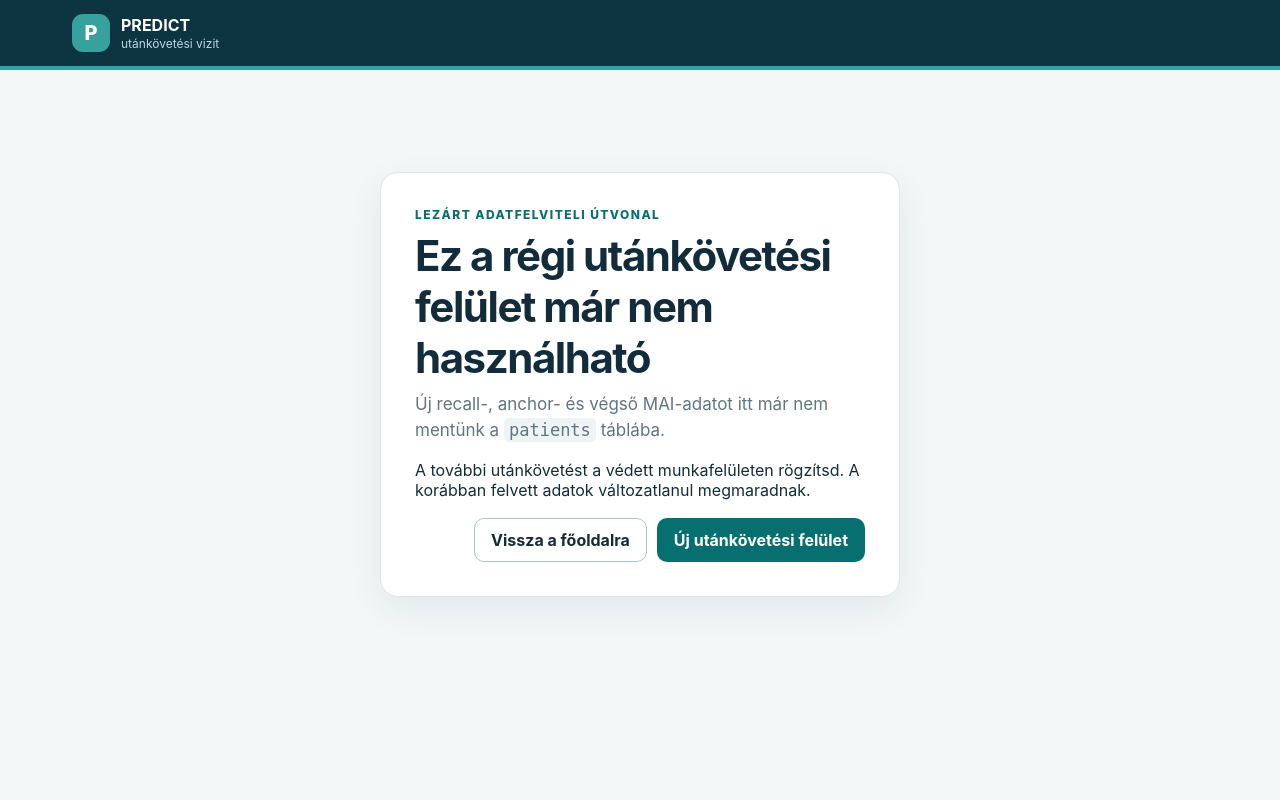
After one commit to janoskonig/TAF_dataapp, a Flask app: template templates/legacy_followup_closed.html in a window 1280 px wide. The commit adds this page. Run offline with Flask 2, Linux system fonts and the light colour scheme; the template is opened without the code that fills it, so the values that code supplies are empty; some libraries are stand-ins or nearby versions.

Commit message:
Close legacy follow-up data entry routes

```diff
--- a/main.py
+++ b/main.py
@@ -236,6 +236,20 @@ app.register_blueprint(
         allowed_file=allowed_file,
     )
 )
+
+LEGACY_FOLLOWUP_PATHS = {
+    "/questionnaire3",
+    "/submit_questionnaire3",
+    "/upload_final_mai",
+    "/submit_final_mai",
+}
+
+
+@app.before_request
+def close_legacy_followup_routes():
+    """Prevent every legacy follow-up route from writing to patients."""
+    if request.path in LEGACY_FOLLOWUP_PATHS:
+        return render_template("legacy_followup_closed.html"), 410
 
 @app.route('/')
 def welcome():
--- /dev/null
+++ b/templates/legacy_followup_closed.html
@@ -0,0 +1,32 @@
+<!doctype html>
+<html lang="hu">
+<head>
+    <meta charset="utf-8">
+    <meta name="viewport" content="width=device-width, initial-scale=1">
+    <meta name="robots" content="noindex,nofollow">
+    <title>Régi utánkövetés lezárva · PREDICT</title>
+    <link rel="stylesheet" href="{{ url_for('static', filename='followup.css') }}">
+</head>
+<body>
+    <header class="app-header">
+        <div class="header-inner">
+            <a class="brand" href="{{ url_for('welcome') }}">
+                <span class="brand-mark">P</span>
+                <span><strong>PREDICT</strong><small>utánkövetési vizit</small></span>
+            </a>
+        </div>
+    </header>
+    <main class="page-shell">
+        <section class="narrow-card card">
+            <p class="eyebrow">Lezárt adatfelviteli útvonal</p>
+            <h1>Ez a régi utánkövetési felület már nem használható</h1>
+            <p class="lead">Új recall-, anchor- és végső MAI-adatot itt már nem mentünk a <code>patients</code> táblába.</p>
+            <p>A további utánkövetést a védett munkafelületen rögzítsd. A korábban felvett adatok változatlanul megmaradnak.</p>
+            <div class="form-actions">
+                <a class="button button-secondary" href="{{ url_for('welcome') }}">Vissza a főoldalra</a>
+                <a class="button button-primary" href="{{ url_for('followup.dashboard') }}">Új utánkövetési felület</a>
+            </div>
+        </section>
+    </main>
+</body>
+</html>
--- a/templates/welcome.html
+++ b/templates/welcome.html
@@ -175,8 +175,7 @@
             <a href="/questionnaire1">1. Első felmérés kérdőíve</a>
             <a href="{{ url_for('upload_init_mai') }}">2. Első MAI rágatás képének feltöltése</a>
             <a href="/questionnaire2">3. A modellanalízis eredményei</a>
-            <a href="/questionnaire3">4. Második felmérés kérdőíve</a>
-            <a href="{{ url_for('upload_final_mai') }}">5. Második MAI rágatás képének feltöltése</a>
+            <a href="{{ url_for('followup.dashboard') }}">4. Utánkövetési vizit – kérdőív és MAI</a>
         </div>
 
         <div class="links">
```
Also changed, not shown: PREDICT_longitudinal_followup_strategy.md (+5 -0 lines).
